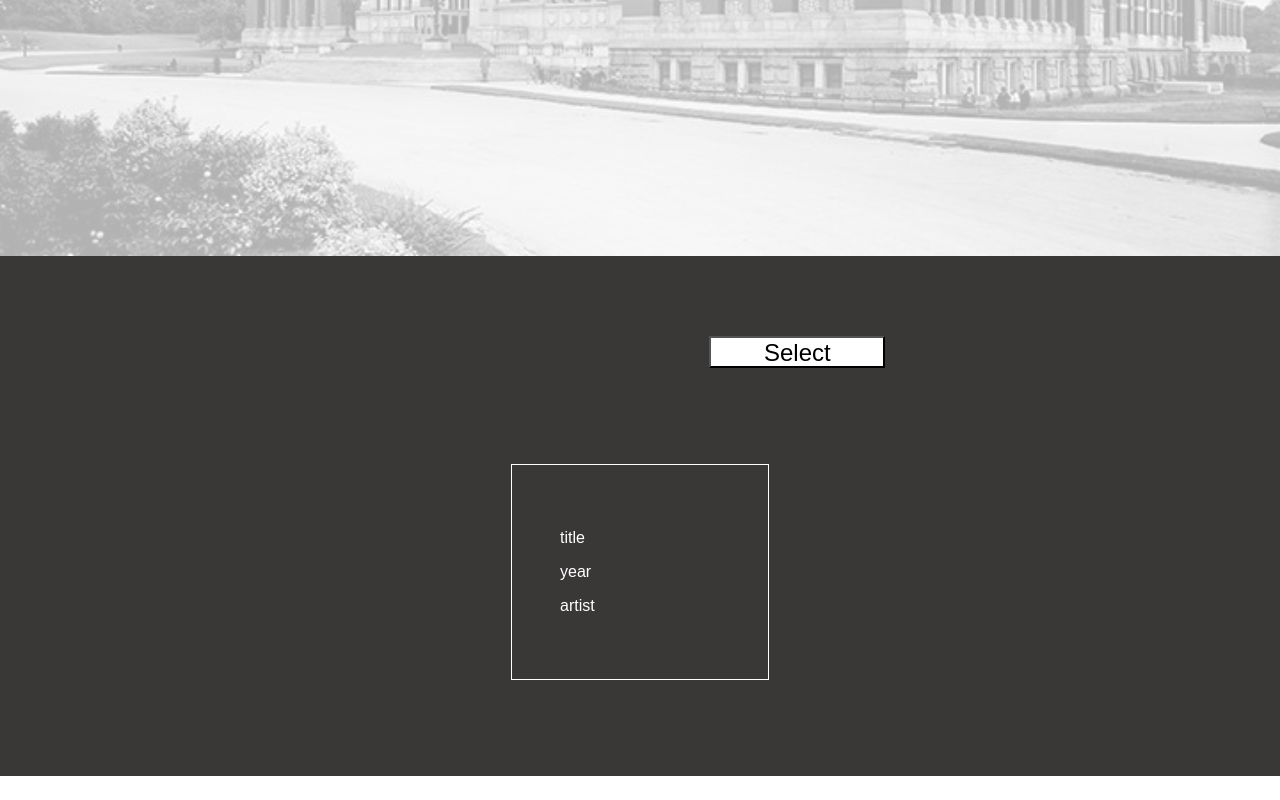
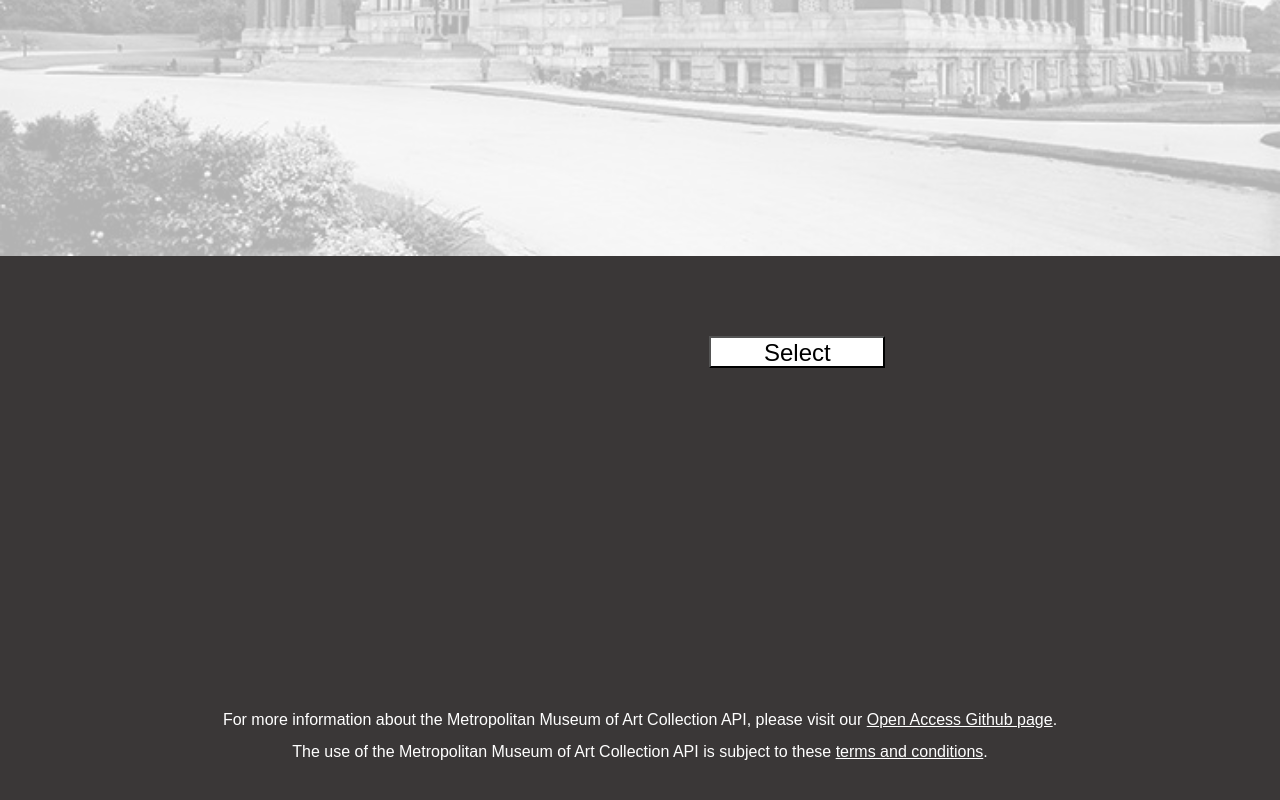
Before and after one commit to brainstation-bootcamp-warlocks/Team_quick_gallery, a plain HTML site: page index.html in a window 1280 px wide. Shown: the part 564-1364 px from the top of the page. Before the commit the page ends 1340 px from the top, so only its background shows below. Drawn offline with nearby package versions, Linux system fonts and the light colour scheme; no server answers.

Commit message:
Added footer and removed empty card

```diff
--- a/index.html
+++ b/index.html
@@ -26,16 +26,21 @@
                 <button id="getArt">Select</button>
             </div>
             <section id="gallery">
-                <div class="card">
+                <div class="card card-hidden">
                     <div class="card__image"></div>
                     <div class="card__info">
-                        <p id="card__info--title">title</p>
-                        <p id="card__info--year">year</p>
-                        <p id="card__info--artist">artist</p>
+                        <p id="card__info--title"></p>
+                        <p id="card__info--year"></p>
+                        <p id="card__info--artist"></p>
                     </div>
                 </div>
             </section>
         </main>
+        <footer class="met-info">
+            For more information about the Metropolitan Museum of Art Collection API, please visit our <a href="https://github.com/metmuseum/openaccess">Open Access Github page</a>.
+            <br>
+            The use of the Metropolitan Museum of Art Collection API is subject to these <a href="https://www.metmuseum.org/information/terms-and-conditions">terms and conditions</a>.
+        </footer>
 
         <script src="./scripts/components/Gallery.js"></script>
         <script src="./scripts/components/DropdownDepartment.js"></script>
--- a/style.scss
+++ b/style.scss
@@ -73,6 +73,8 @@ body {
     padding: 0 0 5rem 0;
   }
 
+
+
   .card {
     display: flex;
     flex-direction: column;
@@ -86,9 +88,6 @@ body {
 
     &__image {
       width: 10rem;
-      // height: 11rem;
-    //    background-image: linear-gradient(to top, rgb(58, 55, 55), white);
-
     }
 
     &__info {
@@ -96,3 +95,22 @@ body {
 
     }
   }
+
+  .card-hidden {
+    border: none;
+  }
+
+  .met-info {
+    font-family: Arial, Helvetica, sans-serif;
+    background-color: rgb(58, 55, 55);
+    font-size: 1rem;
+    line-height: 2rem;
+    color: white;
+    padding: 2rem;
+    text-align: center;
+
+  }
+
+  a {
+    color: white;
+  }
```
Also changed, not shown: style.css, 1 other file.
